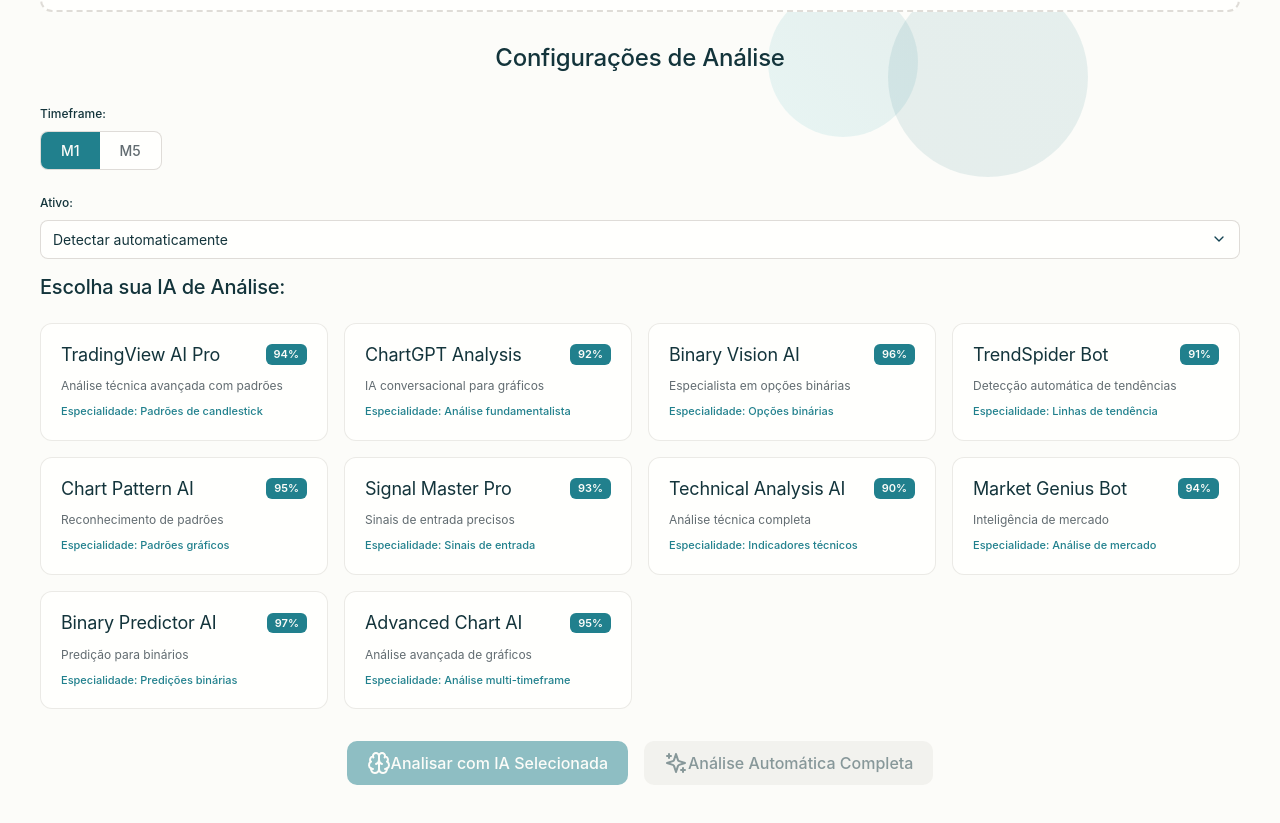
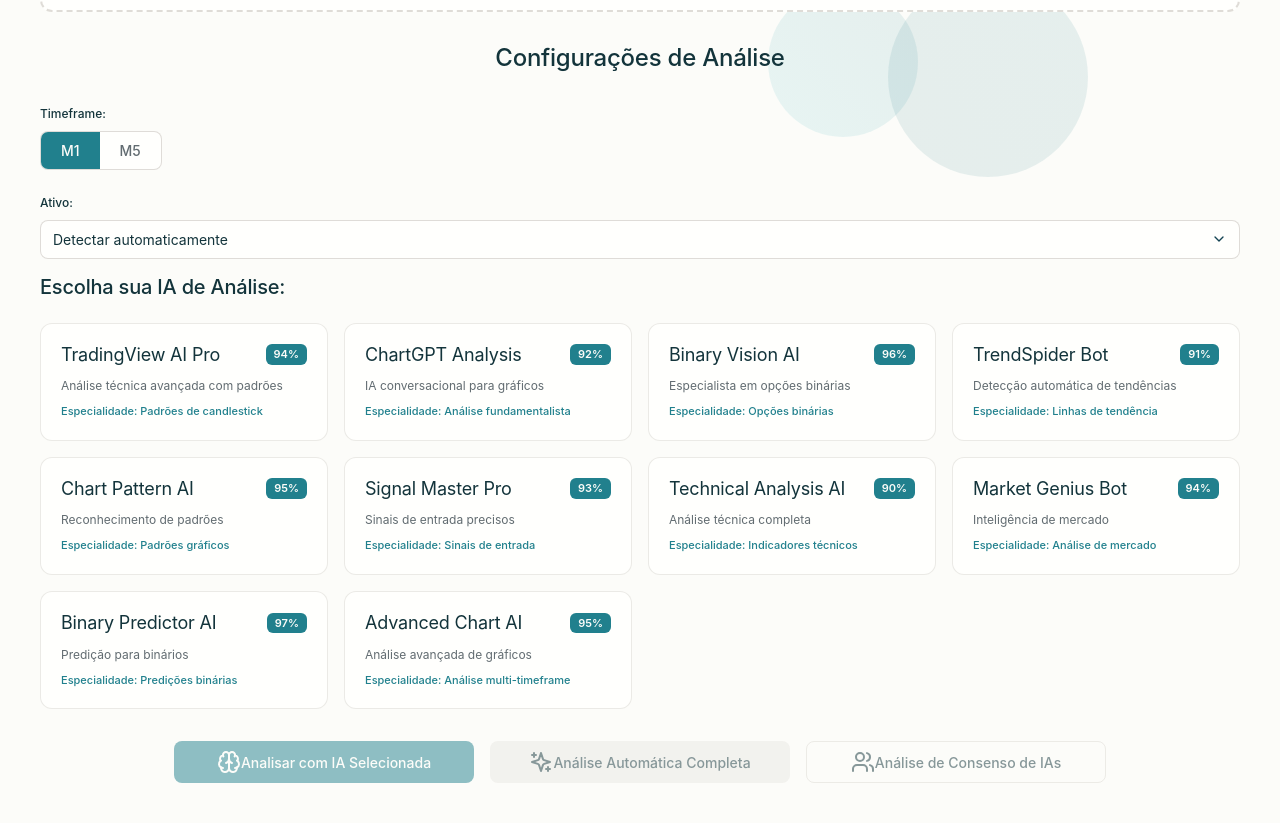
Before and after one commit to maxhammerbr1/trading, a React (Vite) app: page / in a window 1280 px wide. Shown: the part 503-1326 px from the top of the page. Built offline with nearby package versions, Linux system fonts and the light colour scheme; a web font is replaced by a local one.

Commit message:
[dyad] wrote 2 file(s)

```diff
--- a/src/App.tsx
+++ b/src/App.tsx
@@ -1,5 +1,5 @@
 import React from 'react';
-import { LineChart, ExternalLink, X, Upload, Trash, Brain, Sparkles, ArrowUp, ArrowDown } from 'lucide-react';
+import { LineChart, ExternalLink, X, Upload, Trash, Brain, Sparkles, ArrowUp, ArrowDown, Users } from 'lucide-react'; // Added Users icon for consensus
 import Draggable from 'react-draggable';
 import { ResizableBox } from 'react-resizable';
 import { supabase } from './integrations/supabase/client'; // Importar o cliente Supabase
@@ -234,7 +234,7 @@ function App() {
     }
   };
 
-  const generateFrontendResults = (aiResponse: any, isAutomatic: boolean, selectedAssetFromDropdown: string | null) => {
+  const generateFrontendResults = (aiResponse: any, isAutomatic: boolean, selectedAssetFromDropdown: string | null, isConsensusAnalysis: boolean = false) => {
     const timeframe = (document.querySelector('input[name="timeframe"]:checked') as HTMLInputElement)?.value || "M1";
 
     const now = new Date();
@@ -256,35 +256,44 @@ function App() {
 
     const entryTimeStr = entryTime.toLocaleTimeString('pt-BR', { hour: '2-digit', minute: '2-digit' });
 
-    const aiUsed = isAutomatic ? "Análise Automática (Todas as IAs)" : aiOptions.find(ai => ai.id === selectedAI)?.name || "N/A";
+    let aiUsedText = "";
+    let confidenceValue = aiResponse.confidence || 50;
+
+    if (isConsensusAnalysis) {
+      aiUsedText = "Análise de Consenso de IAs";
+      confidenceValue = 98; // Fixed high confidence for consensus
+    } else if (isAutomatic) {
+      aiUsedText = "Análise Automática (IA Gemini)"; // Clarified for automatic
+    } else {
+      aiUsedText = aiOptions.find(ai => ai.id === selectedAI)?.name || "N/A";
+    }
 
     // Use AI response for asset, direction, confidence, reasoning, pattern
     // Fallback to mock data or defaults if AI response is incomplete
     const asset = selectedAssetFromDropdown || aiResponse.asset || "Ativo Desconhecido";
     const direction = aiResponse.direction || "NEUTRAL";
-    const confidence = aiResponse.confidence || 50;
     const reasoning = aiResponse.reasoning || "Não foi possível obter uma análise detalhada da imagem.";
     const pattern = aiResponse.pattern || "None";
 
     return {
         direction: direction,
-        confidence: confidence,
+        confidence: confidenceValue, // Use the potentially overridden confidence
         asset: asset,
         timeframe: timeframe,
         analysisTime: analysisTime,
         entryTime: entryTimeStr,
-        aiUsed: aiUsed,
+        aiUsed: aiUsedText,
         reasoning: reasoning,
         pattern: pattern
     };
   };
 
-  const performAnalysis = async (isAutomatic: boolean) => {
+  const performAnalysis = async (analysisType: 'selected' | 'automatic' | 'consensus') => {
     setIsLoading(true);
     setShowResults(false); // Hide previous results
     setLoadingText("Iniciando análise..."); // Initial loading text
 
-    await simulateAnalysis(isAutomatic);
+    await simulateAnalysis(analysisType === 'automatic'); // Pass isAutomatic for simulation messages
 
     let assetToUse: string | null = null;
     let aiAnalysisData: any = {}; // To store the full AI response
@@ -297,50 +306,27 @@ function App() {
       return;
     }
 
-    if (!selectedAssetFromDropdown) { // If "Detectar automaticamente" is chosen
-      setLoadingText("Enviando imagem para análise de IA (Google Generative AI)..."); // More explicit
-      // Call Supabase Edge Function for asset detection and full analysis
+    // Always call the AI for analysis, regardless of asset selection
+    setLoadingText("Enviando imagem para análise de IA (Google Generative AI)...");
     const { data, error } = await supabase.functions.invoke('detect-asset', {
       body: { imageUrl: uploadedImage },
     });
 
     if (error) {
       console.error("Erro ao analisar imagem com Google Generative AI:", error);
-        alert("Erro na análise automática da imagem via Google Generative AI. Por favor, tente novamente ou selecione manualmente. Verifique os logs do Supabase para mais detalhes.");
+      alert("Erro na análise da imagem via Google Generative AI. Por favor, tente novamente ou selecione manualmente. Verifique os logs do Supabase para mais detalhes.");
       setLoadingText("Erro na análise automática.");
       setIsLoading(false);
       return;
     }
     aiAnalysisData = data; // Store the full response from the Edge Function
-      assetToUse = data.asset; // Use the asset detected by AI
-    } else {
-      assetToUse = selectedAssetFromDropdown; // Use the manually selected asset
-      // If asset is manually selected, we still call the AI for full analysis,
-      // but prioritize the manually selected asset name.
-      setLoadingText("Enviando imagem para análise de IA (Google Generative AI)...");
-      const { data, error } = await supabase.functions.invoke('detect-asset', {
-        body: { imageUrl: uploadedImage },
-      });
-      if (!error) {
-        aiAnalysisData = data;
-        // Override AI's detected asset with manually selected one if it exists
-        aiAnalysisData.asset = selectedAssetFromDropdown;
-      } else {
-        console.warn("AI analysis failed, falling back to mock data for direction/confidence/reasoning.", error);
-        // Fallback to mock data if AI analysis fails even with manual asset
-        const randomMockResult = mockAnalysisResults[Math.floor(Math.random() * mockAnalysisResults.length)];
-        aiAnalysisData = {
-          asset: selectedAssetFromDropdown,
-          direction: randomMockResult.direction,
-          confidence: randomMockResult.confidence,
-          reasoning: randomMockResult.reasoning,
-          pattern: randomMockResult.pattern
-        };
-      }
-    }
+
+    // Determine asset to use: dropdown selection takes precedence, then AI detection
+    assetToUse = selectedAssetFromDropdown || aiAnalysisData.asset || "Ativo Desconhecido";
+    aiAnalysisData.asset = assetToUse; // Ensure the AI data reflects the chosen asset
 
     // Generate frontend results using AI analysis data (or mock fallback)
-    const results = generateFrontendResults(aiAnalysisData, isAutomatic, selectedAssetFromDropdown);
+    const results = generateFrontendResults(aiAnalysisData, analysisType === 'automatic', selectedAssetFromDropdown, analysisType === 'consensus');
     setAnalysisResult(results);
 
     setIsLoading(false);
@@ -577,20 +563,28 @@ function App() {
               {/* Analysis Buttons */}
               <div className="analysis-buttons">
                 <button
-                  className="btn btn--primary btn--lg"
-                  onClick={() => performAnalysis(false)}
+                  className="btn btn--primary analysis-btn" // Added analysis-btn class
+                  onClick={() => performAnalysis('selected')}
                   disabled={!uploadedImage || !selectedAI}
                 >
                   <Brain />
                   Analisar com IA Selecionada
                 </button>
                 <button
-                  className="btn btn--secondary btn--lg"
-                  onClick={() => performAnalysis(true)}
+                  className="btn btn--secondary analysis-btn" // Added analysis-btn class
+                  onClick={() => performAnalysis('automatic')}
                   disabled={!uploadedImage}
                 >
                   <Sparkles />
                   Análise Automática Completa
+                </button>
+                <button
+                  className="btn btn--outline analysis-btn" // New button, added analysis-btn class
+                  onClick={() => performAnalysis('consensus')}
+                  disabled={!uploadedImage}
+                >
+                  <Users /> {/* Icon for consensus */}
+                  Análise de Consenso de IAs
                 </button>
               </div>
             </section>
--- a/src/index.css
+++ b/src/index.css
@@ -233,7 +233,7 @@
   --color-surface: var(--color-charcoal-800);
   --color-text: var(--color-gray-200);
   --color-text-secondary: rgba(var(--color-gray-300-rgb), 0.7);
-  --color-primary: var(--color-teal-300);
+    --color-primary: var(--color-teal-300);
   --color-primary-hover: var(--color-teal-400);
   --color-primary-active: var(--color-teal-800);
   --color-secondary: rgba(var(--color-gray-400-rgb), 0.15);
@@ -1161,9 +1161,11 @@ select.form-control {
 }
 
 .analysis-buttons .btn {
-  min-width: 250px;
+  min-width: 250px; /* Ensure minimum width for all buttons */
   position: relative;
   overflow: hidden;
+  flex-grow: 1; /* Allow buttons to grow and fill space */
+  max-width: 300px; /* Max width to prevent them from becoming too wide on large screens */
 }
 
 .analysis-buttons .btn::before {
```
Lines whose indentation alone changed are shown as unchanged.
